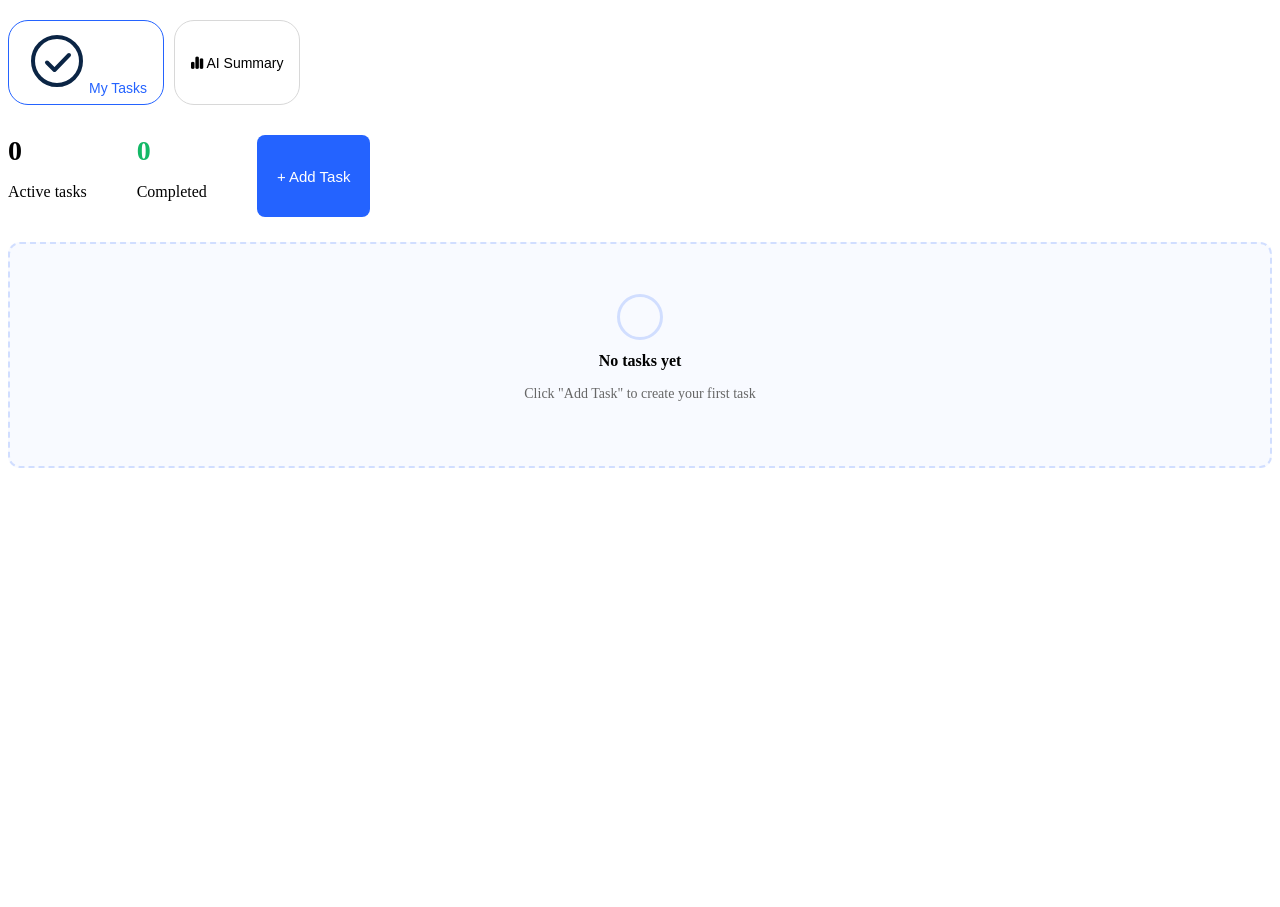
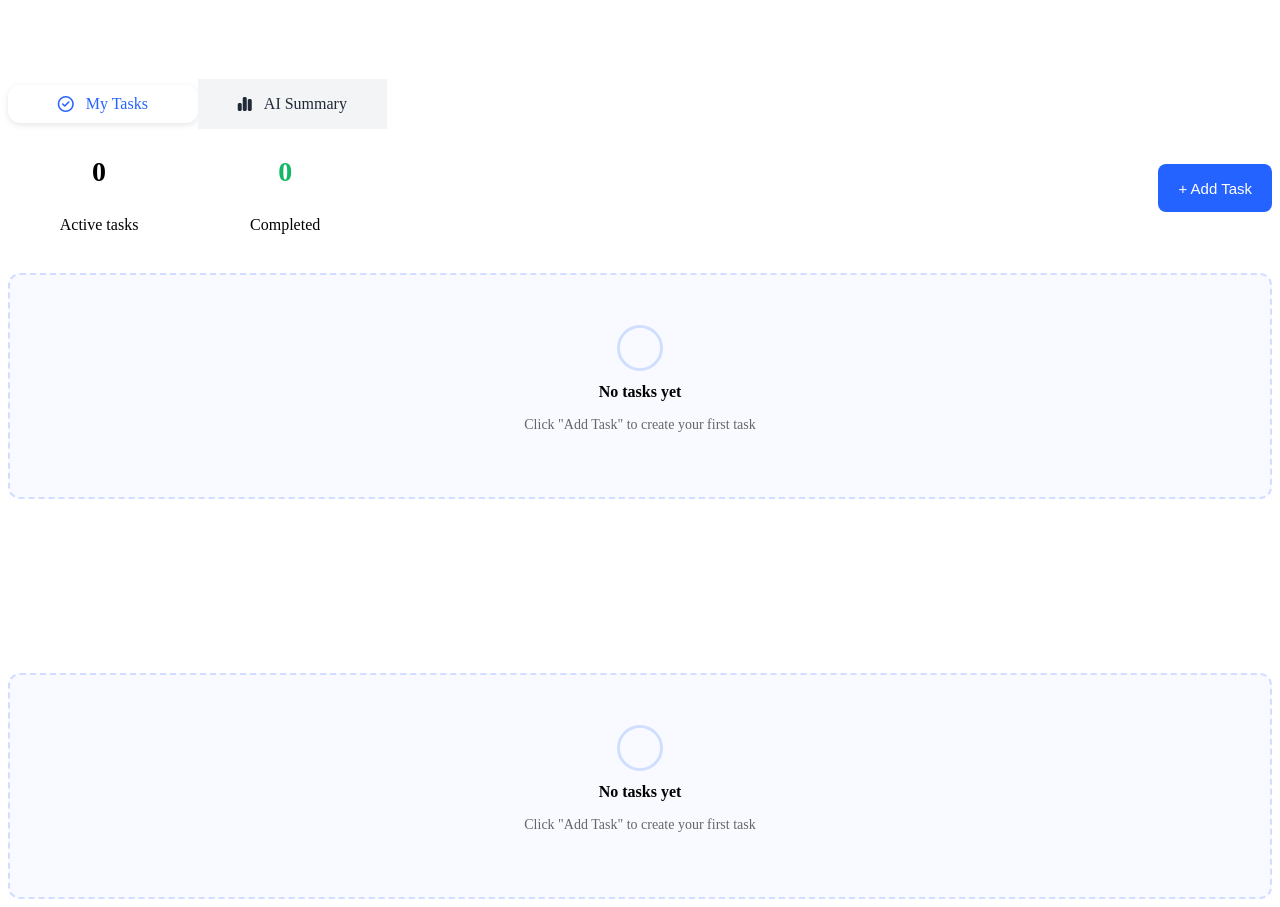
Before and after one commit to nancyjamescoding/task-master, a plain HTML site: page components/tasks-btns/task-btns.html in a window 1280 px wide. Before the commit the page ends 800 px from the top, so only its background shows below. Drawn offline with Linux system fonts and the light colour scheme.

```diff
--- a/assets/css/dashboard.css
+++ b/assets/css/dashboard.css
@@ -7,7 +7,7 @@
     height: inherit;
     float: right;
     width: 78%;
-   background-color:#F9FAFB;
+    background-color:#F9FAFB;
 
 
 }
--- a/assets/js/global.js
+++ b/assets/js/global.js
@@ -51,6 +51,8 @@
         renderComponent(target)
     }
     else if (path === "community"){
+        document.getElementById("dash-id").setAttribute("data-import", "/templates/community/community.html")
+        renderComponent(target)
 
     }
     else if (path === "expenses"){
--- a/components/tasks-btns/task-btns.css
+++ b/components/tasks-btns/task-btns.css
@@ -1,31 +1,72 @@
 .tabs {
-    margin-top: 20px;
-    display: flex;
-    gap: 10px;
+     display: flex;
+     align-items: center;
+     justify-content: space-around;
+     width: 30%;
+     height: 6vh;
+     margin-top: 10vh;
+     border-radius: 12px;
+
 }
 
+
 .tab {
-    padding: 8px 16px;
-    background: white;
-    border-radius: 20px;
-    border: 1px solid #d8d8d8;
+    display: flex;
+    justify-content: center;
+    align-items: center;
+    flex: 1;
     cursor: pointer;
-    font-size: 14px;
+    color: #1f2937;
+    background-color:  #F3F4F6;
 }
 
-.tab.active {
+.active {
     border-color: #2463ff;
     color: #2463ff;
+    display: flex;
+    background-color: #fff;
+    box-shadow: 0 2px 6px rgba(0,0,0,0.1);
+    border-radius: 12px;
+    align-items: center;
+    justify-content: center;
+    height: 80%;
+}
+
+.my-tasks-sect{
+    height: 50vh;
+    width: 100%;
 }
 
 .stats {
-    margin-top: 30px;
     display: flex;
     gap: 50px;
+    height: 15vh
+
+}
+
+.stat-box-cont{
+    width: 50%;
+    height: inherit;
+    height: 100%;
+}
+
+.add-task-cont{
+    display: flex;
+    align-items: center;
+    justify-content: flex-end;
+    width: 50%;
+    height: 100%;
+    height: inherit;
+}
+
+.stat-box {
+    display: inline-block;
+    width: 30%;
+    text-align: center;
+    height: 50%;
 }
 
 .stat-box h3 {
-    margin: 0;
     font-size: 28px;
 }
 
@@ -33,8 +74,24 @@
     color: #13b866;
 }
 
+.inactive-sect{
+    display: none;
+}
 
 
+.add-btn {
+    background: #2463ff;
+    color: white;
+    border: none;
+    padding: 10px 20px;
+    padding-top: 10px;
+    border-radius: 8px;
+    font-size: 15px;
+    cursor: pointer;
+    margin-left: auto;
+    height: 40%;
+
+}
 .empty-state {
     margin-top: 25px;
     padding: 50px;
@@ -62,15 +119,7 @@
     font-size: 14px;
 }
 /* Modal CSS */
-.add-btn {
-    background: #2463ff;
-    color: white;
-    border: none;
-    padding: 10px 20px;
-    border-radius: 8px;
-    font-size: 15px;
-    cursor: pointer;
-}
+
 .add-task-modal-on{
     height: 50vh;
     width: 50%;
--- a/components/tasks-btns/task-btns.html
+++ b/components/tasks-btns/task-btns.html
@@ -1,29 +1,53 @@
 <link rel="stylesheet" href="/components/tasks-btns/task-btns.css">
 <link rel="stylesheet" href="https://cdnjs.cloudflare.com/ajax/libs/font-awesome/6.5.0/css/all.min.css">
 <div class="tabs">
-    <button class="tab active"><span><img src="/assets/images/mytasks.svg">My Tasks</span></button>
-    <button class="tab">
-        <span class="chart-icon"><i class="fa-solid fa-chart-simple"></i></span> AI Summary
-    </button>
+    <div class="tab active" onclick="toggleTasks(this)" id="my-tasks-id">
+        <i class="fa-regular fa-circle-check"></i>
+        &nbsp;
+        &nbsp;
+        <p>My Tasks</p>
     </div>
+    <div class="tab" onclick="toggleTasks(this)" id="ai-summary-id">
+        <i class="fa-solid fa-chart-simple"></i>
+        &nbsp;
+        &nbsp;
+        <p>AI Summary</p>
+    </div>
+</div>
+<div class="my-tasks-sect" id="my-tasks-sect-id">
     <div class="stats">
+        <div class="stat-box-cont">
             <div class="stat-box">
                 <h3 id="activeCount">0</h3>
                 <p>Active tasks</p>
             </div>
-
             <div class="stat-box">
                 <h3 class="green" id="completedCount">0</h3>
                 <p>Completed</p>
             </div>
+        </div>
+
+        <div class="add-task-cont">
             <button class="add-btn" onclick="openTaskModal()">+ Add Task</button>
         </div>
-
+    </div>
     <div class="empty-state">
         <div class="empty-circle"></div>
         <p class="empty-title">No tasks yet</p>
         <p class="empty-subtitle">Click "Add Task" to create your first task</p>
     </div>
+</div>
+<div class="ai-summary-sect" id="">
+    <div class="stats">
+
+    </div>
+    <div class="empty-state">
+        <div class="empty-circle"></div>
+        <p class="empty-title">No tasks yet</p>
+        <p class="empty-subtitle">Click "Add Task" to create your first task</p>
+    </div>
+</div>
+
 <div class="add-task-modal-off" id="add-task-modal-id">
     <div class="modal-overlay" id="taskModal">
         <div class="modal">
--- a/components/tasks-btns/task-btns.js
+++ b/components/tasks-btns/task-btns.js
@@ -9,3 +9,36 @@
     modal.classList.add("add-task-modal-off")
     modal.classList.remove("add-task-modal-on")
 }
+
+const toggleTasks = (element) => {
+    const myTasksTab = document.getElementById("my-tasks-id");
+    const aiSummaryTab = document.getElementById("ai-summary-id");
+    const myTasksSect = document.getElementById("my-tasks-sect-id")
+    const aiSummarySect = document.getElementById("ai-summary-sect-id")
+    console.log(element)
+    if (element.id === "my-tasks-id"){
+        myTasksTab.classList.add("active");
+        aiSummaryTab.classList.remove("active");
+        myTasksSect.classList.add("my-tasks-sect")
+        myTasksSect.classList.remove("inactive-sect")
+        aiSummarySect.classList.add("inactive-sect")
+        aiSummarySect.classList.remove("ai-summary-sect")
+    }
+
+    if (element.id === "ai-summary-id"){
+        myTasksTab.classList.remove("active");
+        aiSummaryTab.classList.add("active");
+        myTasksSect.classList.remove("my-tasks-sect")
+        myTasksSect.classList.add("inactive-sect")
+        aiSummarySect.classList.remove("inactive-sect")
+        aiSummarySect.classList.add("ai-summary-sect")
+    }
+}
+
+// aiSummaryTab.addEventListener("click", () => {
+//     aiSummaryTab.classList.add("active");
+//     myTasksTab.classList.remove("active");
+
+//     aiSummaryPage.classList.add("active");
+//     myTasksPage.classList.remove("active");
+// });
```
Also changed, not shown: components/dash-header/dash-header.html (+1 -1 lines), components/tasks-header/tasks-header.css (+14 -9 lines), components/tasks-header/tasks-header.html (+20 -1 lines), templates/community/community.html (added, +2 -0 lines), templates/tasks/tasks.css (+8 -0 lines), templates/tasks/tasks.html (+5 -2 lines), templates/community/community.css (added). Lines whose indentation alone changed are shown as unchanged.
